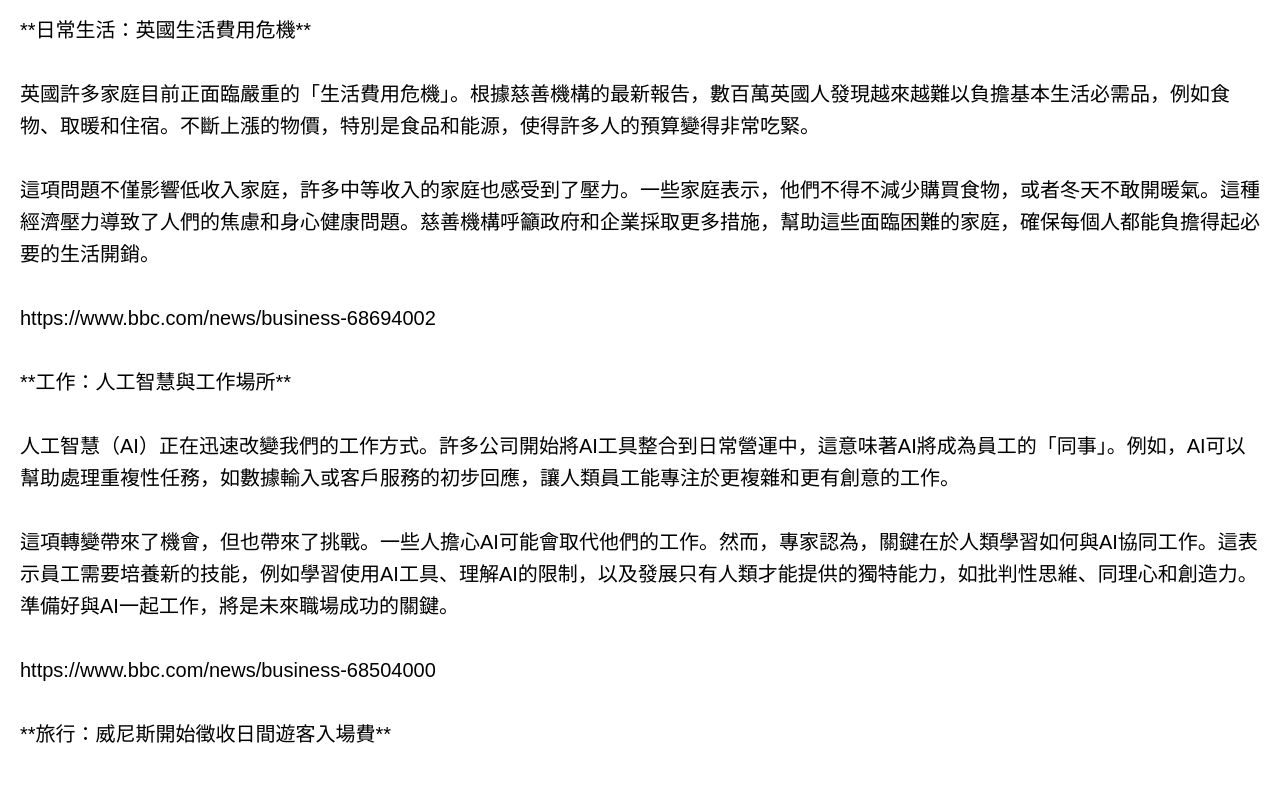
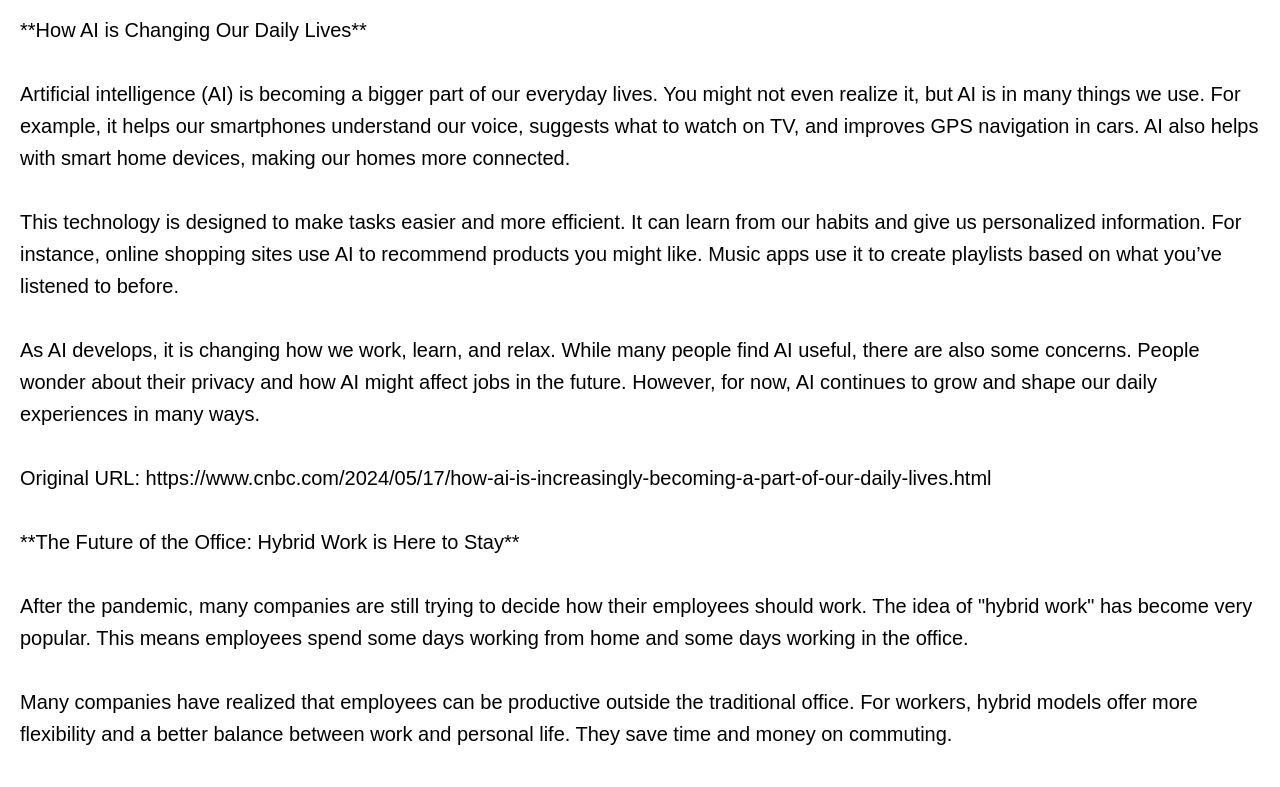
Before and after one commit to s90061/my-n8n-pages, a plain HTML site: page index.html in a window 1280 px wide. Shown: the part 80-867 px from the top of the page. Drawn offline with Linux system fonts and the light colour scheme.

Commit message:
Auto update from n8n

```diff
--- a/index.html
+++ b/index.html
@@ -30,33 +30,39 @@
     </style>
 </head>
 <body>
-    <h1>B2 News Articles 2025-06-06T00:25:30.674+08:00</h1>
+    <h1>B2 News Articles 2025-06-06T00:30:31.450+08:00</h1>
     <div id="content"></div>
 
     <script>
-        const text = `**日常生活：英國生活費用危機**
+        const text = `**How AI is Changing Our Daily Lives**
 
-英國許多家庭目前正面臨嚴重的「生活費用危機」。根據慈善機構的最新報告，數百萬英國人發現越來越難以負擔基本生活必需品，例如食物、取暖和住宿。不斷上漲的物價，特別是食品和能源，使得許多人的預算變得非常吃緊。
+Artificial intelligence (AI) is becoming a bigger part of our everyday lives. You might not even realize it, but AI is in many things we use. For example, it helps our smartphones understand our voice, suggests what to watch on TV, and improves GPS navigation in cars. AI also helps with smart home devices, making our homes more connected.
 
-這項問題不僅影響低收入家庭，許多中等收入的家庭也感受到了壓力。一些家庭表示，他們不得不減少購買食物，或者冬天不敢開暖氣。這種經濟壓力導致了人們的焦慮和身心健康問題。慈善機構呼籲政府和企業採取更多措施，幫助這些面臨困難的家庭，確保每個人都能負擔得起必要的生活開銷。
+This technology is designed to make tasks easier and more efficient. It can learn from our habits and give us personalized information. For instance, online shopping sites use AI to recommend products you might like. Music apps use it to create playlists based on what you’ve listened to before.
 
-https://www.bbc.com/news/business-68694002
+As AI develops, it is changing how we work, learn, and relax. While many people find AI useful, there are also some concerns. People wonder about their privacy and how AI might affect jobs in the future. However, for now, AI continues to grow and shape our daily experiences in many ways.
 
-**工作：人工智慧與工作場所**
+Original URL: https://www.cnbc.com/2024/05/17/how-ai-is-increasingly-becoming-a-part-of-our-daily-lives.html
 
-人工智慧（AI）正在迅速改變我們的工作方式。許多公司開始將AI工具整合到日常營運中，這意味著AI將成為員工的「同事」。例如，AI可以幫助處理重複性任務，如數據輸入或客戶服務的初步回應，讓人類員工能專注於更複雜和更有創意的工作。
+**The Future of the Office: Hybrid Work is Here to Stay**
 
-這項轉變帶來了機會，但也帶來了挑戰。一些人擔心AI可能會取代他們的工作。然而，專家認為，關鍵在於人類學習如何與AI協同工作。這表示員工需要培養新的技能，例如學習使用AI工具、理解AI的限制，以及發展只有人類才能提供的獨特能力，如批判性思維、同理心和創造力。準備好與AI一起工作，將是未來職場成功的關鍵。
+After the pandemic, many companies are still trying to decide how their employees should work. The idea of "hybrid work" has become very popular. This means employees spend some days working from home and some days working in the office.
 
-https://www.bbc.com/news/business-68504000
+Many companies have realized that employees can be productive outside the traditional office. For workers, hybrid models offer more flexibility and a better balance between work and personal life. They save time and money on commuting.
 
-**旅行：威尼斯開始徵收日間遊客入場費**
+However, some companies are now asking staff to come back to the office more often. They believe working together in person helps teamwork and company culture. Because of this, the office is changing. It's becoming less a place where everyone sits at their own desk all day, and more a place for meetings, creative discussions, and social events. The goal is to make the office a space that truly helps employees connect and work better together.
 
-為了管理日益增長的遊客人數，義大利的威尼斯市於2024年4月25日開始對部分日間遊客徵收入場費。這項新規定要求在特定高峰期，當日造訪威尼斯但不過夜的遊客需支付5歐元（約5.35美元）的費用。這項試驗計劃旨在解決「過度旅遊」問題，即過多的遊客湧入導致城市基礎設施和當地居民生活受到壓力。
+Original URL: https://www.bbc.com/worklife/article/20240528/the-office-is-dead-long-live-the-office
 
-這項費用將適用於一年中的特定日期，主要是春季和夏季的週末。威尼斯市政府希望這項措施能鼓勵遊客選擇在非高峰期造訪，或在城市住宿，以減少對古老城市造成的負擔，並保護其獨特的文化遺產。未支付費用的遊客可能會面臨罰款。
+**Summer Travel Expectations for 2024**
 
-https://edition.cnn.com/travel/venice-day-tripper-entry-fee-intl-scli/index.html`;
+As summer begins, many people are preparing for their holidays. Travel experts expect a very busy travel season this year, similar to last year, with many people planning to fly for their trips.
+
+If you are planning to travel, you should be ready for crowded airports and potentially higher prices. Because so many people want to travel, the cost of flights and hotels might be more expensive, especially for popular destinations. It's a good idea to book your trips early to get better deals and choices. Being flexible with your travel dates can also help you find lower prices.
+
+Many travelers are looking for unique experiences and trying out new places instead of just visiting the same old spots. Some popular cities and tourist areas might be very busy, so travelers should plan ahead and consider less famous destinations if they prefer fewer crowds. Overall, it looks like a strong season for travel is ahead.
+
+Original URL: https://edition.cnn.com/travel/article/summer-travel-2024-predictions/index.html`;
         document.getElementById('content').innerHTML = text.replace(/\n/g, '<br>');
     </script>
 </body>
```
